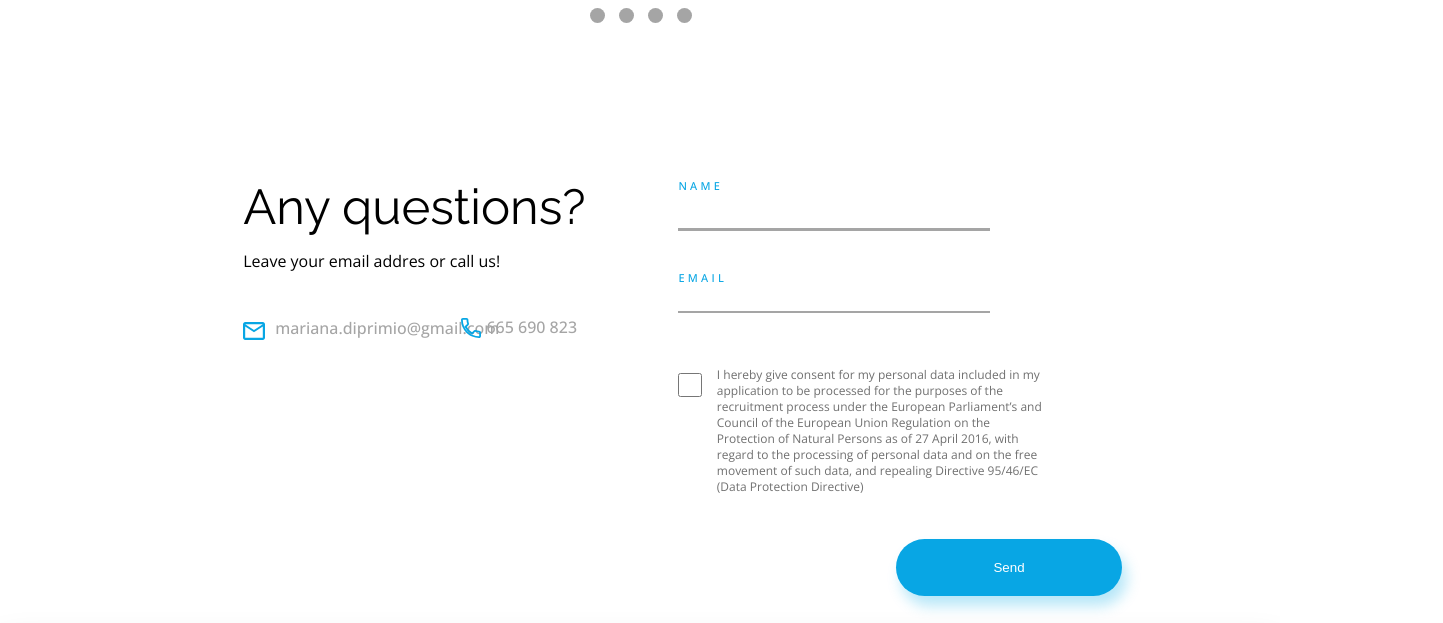
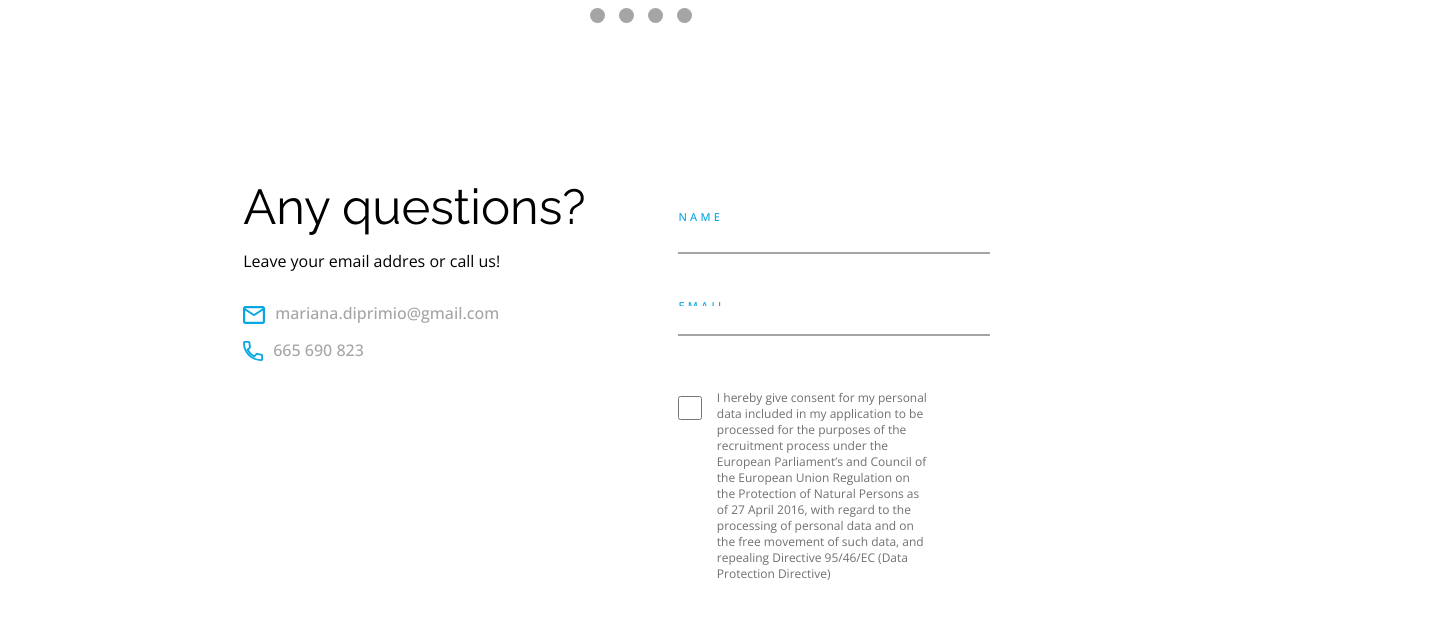
Before and after one commit to maruprin/oxygen-shop, a plain HTML site: page index.html in a window 1280 px wide. Shown: the part 3984-4607 px from the top of the page, 1443 px wide, since content can reach past the window. Drawn offline with nearby package versions, Linux system fonts and the light colour scheme; no server answers; a web font is replaced by a local one.

Commit message:
fix questions desktop

```diff
--- a/css/styles.scss
+++ b/css/styles.scss
@@ -767,33 +767,36 @@ body {
     margin-bottom: 30px;
     text-align: start;
   }
+  &__container{
+    margin-left: 12%;
+    display: flex;
+    gap: 15px;
+    flex-direction: column;
+    &--item{
+      display: flex;
+      gap: 10px;
+      align-items: self-end;
+    }
+  }
   &__icono1 {
     height: 18px;
     width: 22px;
-    margin-left: 50px;
-    margin-top: 20px;
   }
   &__mail {
     font-style: normal;
     font-weight: 500;
     font-size: 16px;
     color: map-get($colores, "gris");
-    margin-top: -25px;
-    margin-left: 90px;
   }
   &__icono2 {
     height: 20px;
     width: 20px;
-    margin-left: 50px;
-    margin-top: 20px;
   }
   &__tel {
     font-style: normal;
     font-weight: 500;
     font-size: 16px;
     color: map-get($colores, "gris");
-    margin-top: -25px;
-    margin-left: 90px;
   }
   &__name {
     font-style: normal;
@@ -811,13 +814,13 @@ body {
     border: none;
     margin-left: 50px;
     text-align: center;
-    border-bottom: 3px solid map-get($colores, 'gris' );
+    border-bottom: 2px solid map-get($colores, 'gris' );
     margin-bottom: 0px;
   }
   &__inputName:focus-visible {
     border: 0;
     outline: none;
-    border-bottom: 3px solid map-get($colores, 'rosaRojo' );
+    border-bottom: 2px solid map-get($colores, 'rosaRojo' );
   }
 
   &__email {
@@ -998,7 +1001,7 @@ body {
   }
 
   .irArriba {
-    left: 95%;
+    left: 93%;
   }
 
   .shop {
@@ -1026,7 +1029,6 @@ body {
       }
       &--separated {
         width: 55%;
-        margin-left: 20px;
         flex-direction: column;
       }
     }
@@ -1227,28 +1229,21 @@ body {
       margin-top: 15px;
       font-size: 16px;
     }
-    &__icono1 {
+    &__container{
       margin-left: 19%;
-    }
-    &__mail {
-      margin-top: -28px;
-      margin-left: 21.5%;
-    }
-    &__icono2 {
-      margin-left: 36%;
-      margin-top: 0px;
-      position: relative;
-      top: -21px;
-    }
-    &__tel {
-      margin-top: -48px;
-      margin-left: 38%;
+      display: flex;
+      gap: 15px;
+      &--item{
+        display: flex;
+        gap: 10px;
+        align-items: self-end;
+      }
     }
     &__name {
       margin-left: 53%;
       margin-top: 0;
       position: relative;
-      top: -160px;
+      top: -152px;
     }
     &__inputName {
       margin-left: 53%;
@@ -1258,9 +1253,9 @@ body {
 
     &__email {
       margin-left: 53%;
-      margin-top: 0;
+      margin-top: 36px;
       position: absolute;
-      top: 92px;
+      top: 84px;
     }
     &__inputEmail {
       margin-left: 53%;
@@ -1272,7 +1267,7 @@ body {
       margin-left: 53%;
     }
     &__textPermiso {
-      padding-right: 230px;
+      padding-right: 350px;
       margin-left: 56%;
       margin-top: -30px;
     }
@@ -1281,7 +1276,7 @@ body {
 
       }
     &__button {
-      margin-left: 70%;
+      margin-left: 59%;
       margin-top: 59px;
     }
   }
--- a/index.html
+++ b/index.html
@@ -174,10 +174,16 @@
     <section id="contact" class="questions">
         <p class="questions__titulo">Any questions?</p>
         <p class="questions__subtitulo">Leave your email addres or call us!</p>
+        <div class="questions__container">
+            <div class="questions__container--item">
                 <img class="questions__icono1" src="./assets/img/icons/mail.svg" alt="mail">
                 <p class="questions__mail">mariana.diprimio@gmail.com</p>
+            </div>
+            <div class="questions__container--item">
                 <img class="questions__icono2"src="./assets/img/icons/phone.svg" alt="phone">
                 <p class="questions__tel">665 690 823</p>
+             </div>
+        </div>
         <form id="form">
             <p class="questions__name">NAME</p>
             <input id="inputName" class="questions__inputName" type="text" name="name">
--- a/js/main.js
+++ b/js/main.js
@@ -285,11 +285,6 @@ select.addEventListener('change', ()=>{
 })
 
 // Slider
-class Slider {
-  constructor(imagenPrincipal){
-    this.imagenPrincipal = imagenPrincipal;
-  }
-}
 // pasar el slider con botones bolita
 let botones = document.querySelectorAll(".slider__btn");
 for(i=0;i<botones.length;i++){
```
Also changed, not shown: css/styles.css, 3 other files. Lines whose indentation alone changed are shown as unchanged.
